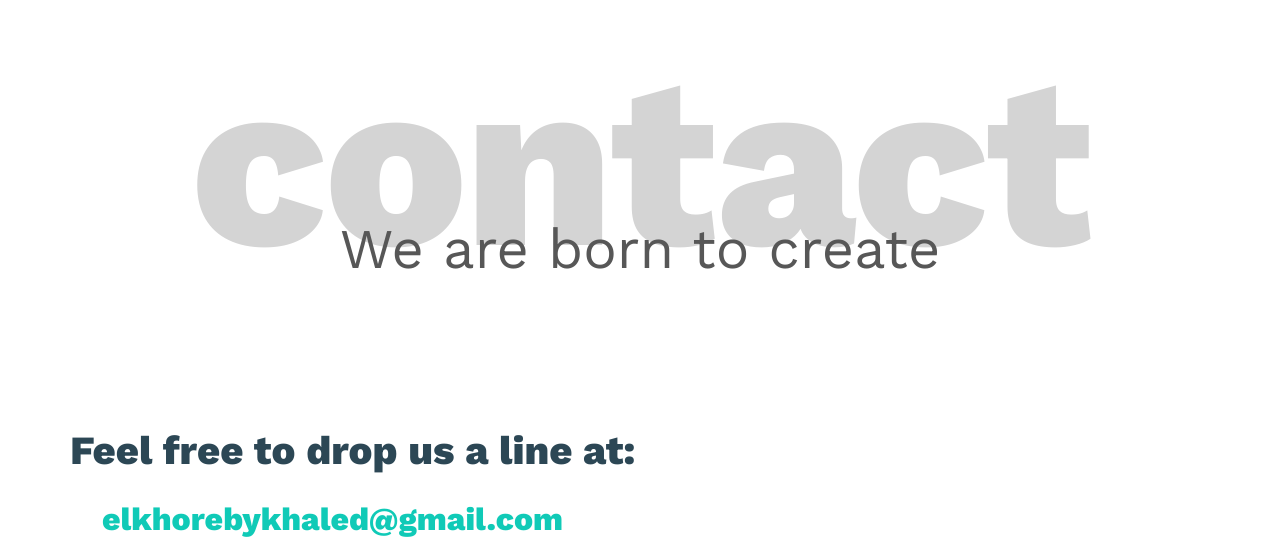
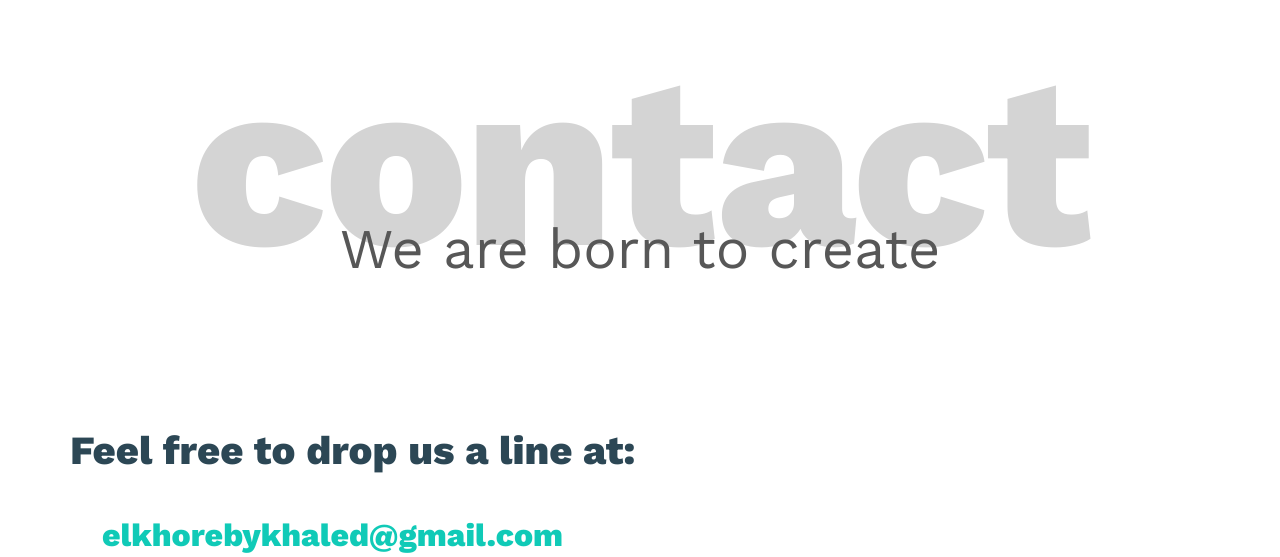
Before and after one commit to KhaledElkhoreby/HTML-And-CSS-Template-1, a plain HTML site: page index.html in a window 1280 px wide. Shown: the part 3781-4338 px from the top of the page. Drawn offline with nearby package versions, Linux system fonts and the light colour scheme.

Commit message:
Edits on contact section

```diff
--- a/css/style.css
+++ b/css/style.css
@@ -429,11 +429,14 @@ header ul a:hover {
   font-weight: 800;
   font-size: clamp(1.25rem, 2.5rem, 6vw);
 }
-.contact .contact-content h2 {
+.contact .contact-content a.mail  {
+  text-decoration: none;
+  display: block;
   color: var(--main-color);
+  margin-top: 0;
   font-weight: 800;
   font-size: clamp(1.1rem, 2rem, 5vw);
-  padding: 0 1em;
+  padding:0.5em 1em;
 }
 .contact .contact-content .social {
   color: var(--h2-3-color);
@@ -451,7 +454,7 @@ header ul a:hover {
 @media (max-width: 768px) {
   .contact .contact-content .social {
     text-align: center;
-    margin-left: 1em;
+    margin-left: 0;
   }
   .contact .contact-content .social .social-links {
     margin-top: 2em;
--- a/index.html
+++ b/index.html
@@ -221,7 +221,9 @@
         </div>
         <div class="contact-content">
           <h1>Feel free to drop us a line at:</h1>
-          <h2>elkhorebykhaled@gmail.com</h2>
+          <a href="mailto:elkhorebykhaled@gmail.com" class="mail">
+            elkhorebykhaled@gmail.com
+          </a>
           <div class="social">
             Find us on social networks:
             <div class="social-links">
```
